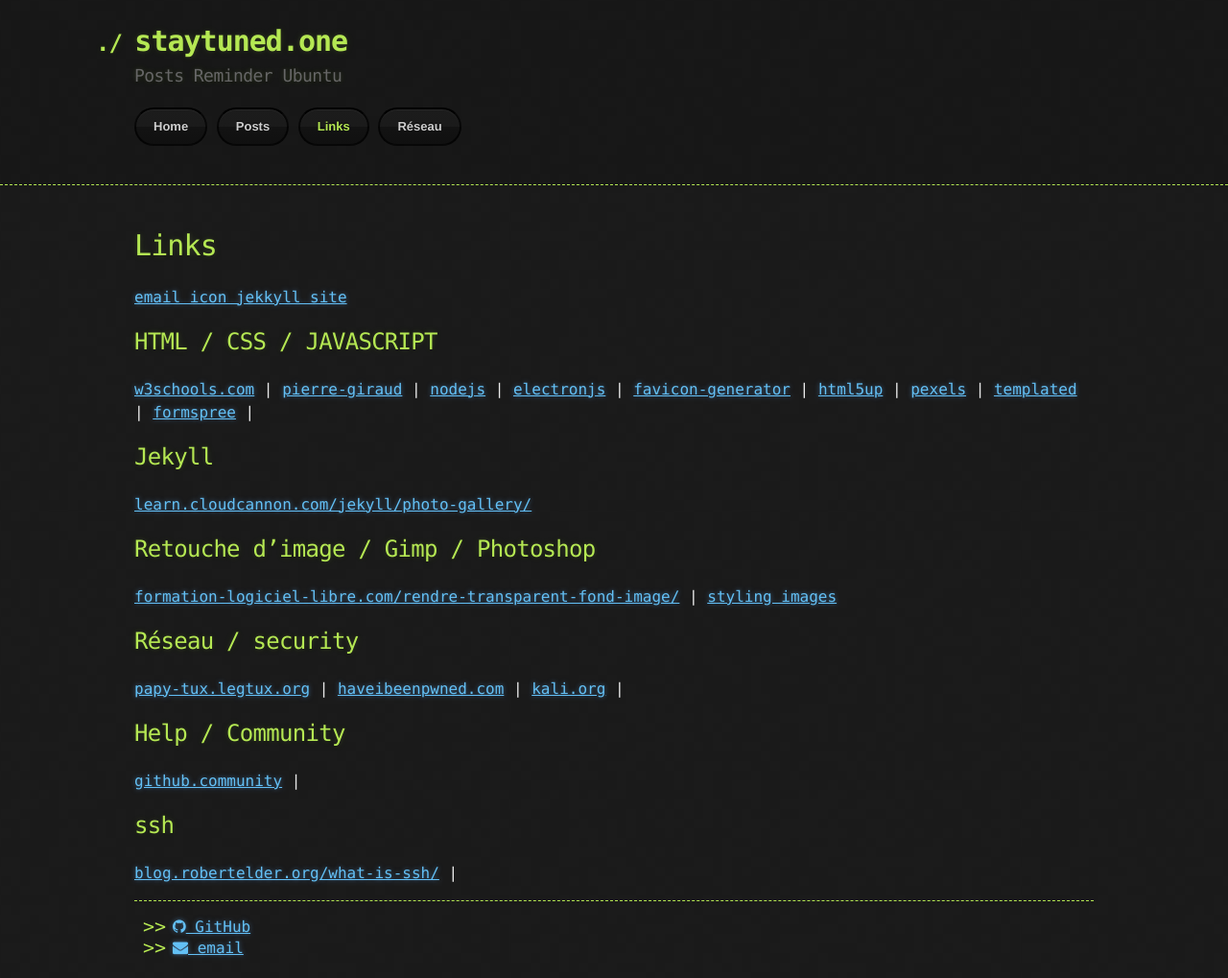
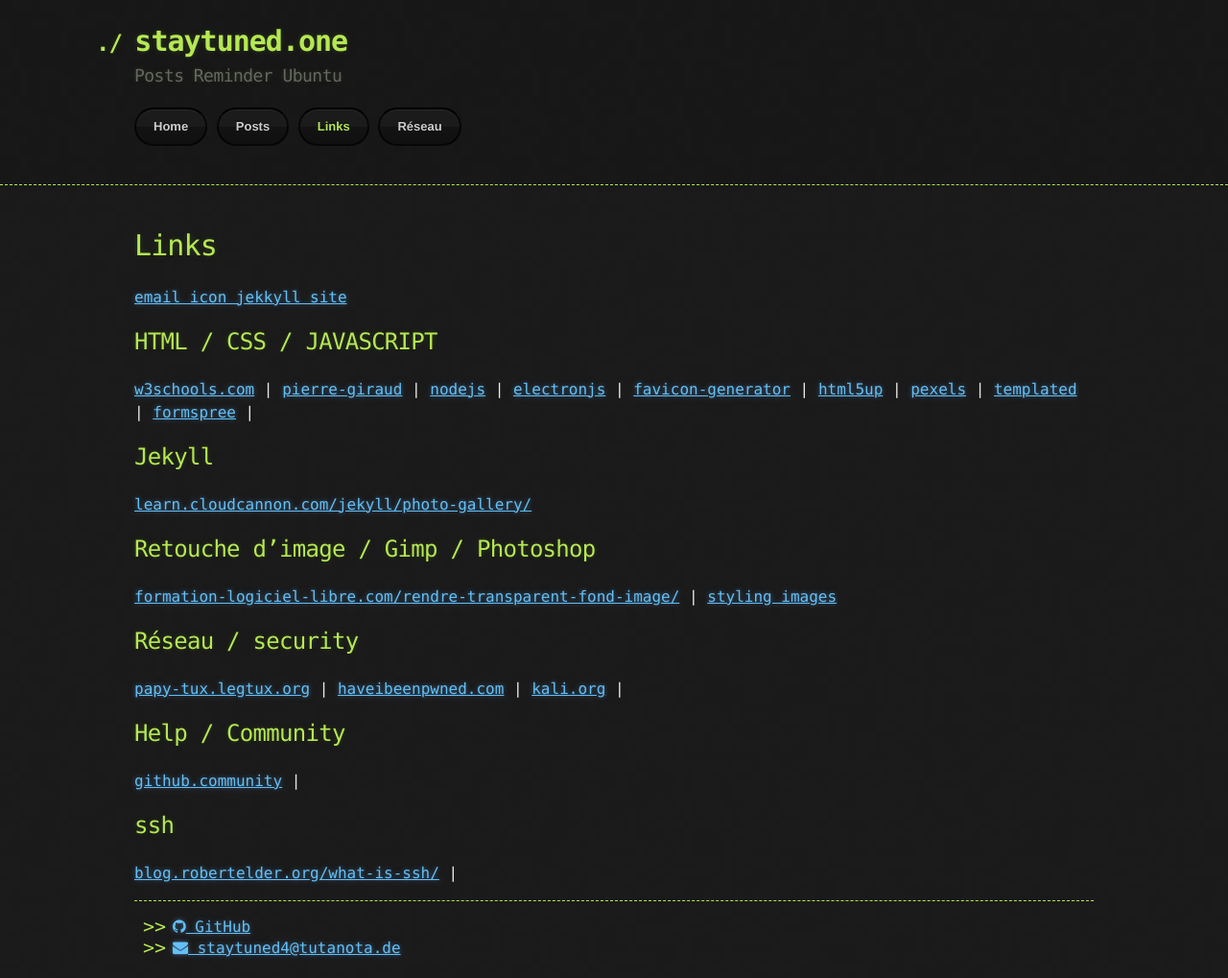
Before and after one commit to staytuned4/staytuned4.github.io, a Jekyll site: the page built from links.md, in a window 1280 px wide. Shown: the whole page at 96% size. Built offline with Jekyll 4.4.1, drawn with Linux system fonts in a browser that asks for light colours; nearby versions of some CDN libraries; our own code applies the rules of GitHub Pages for plain Markdown files.

Commit message:
Add files via upload

```diff
--- a/_includes/footer.html
+++ b/_includes/footer.html
@@ -11,7 +11,7 @@
 {% if site.email %}
   <li>
     <a href="mailto:{{ site.email }}">
-      <i class="fa fa-envelope"></i> email
+      <i class="fa fa-envelope"></i> staytuned4@tutanota.de
     </a>
   </li>
 {% endif %}
```
